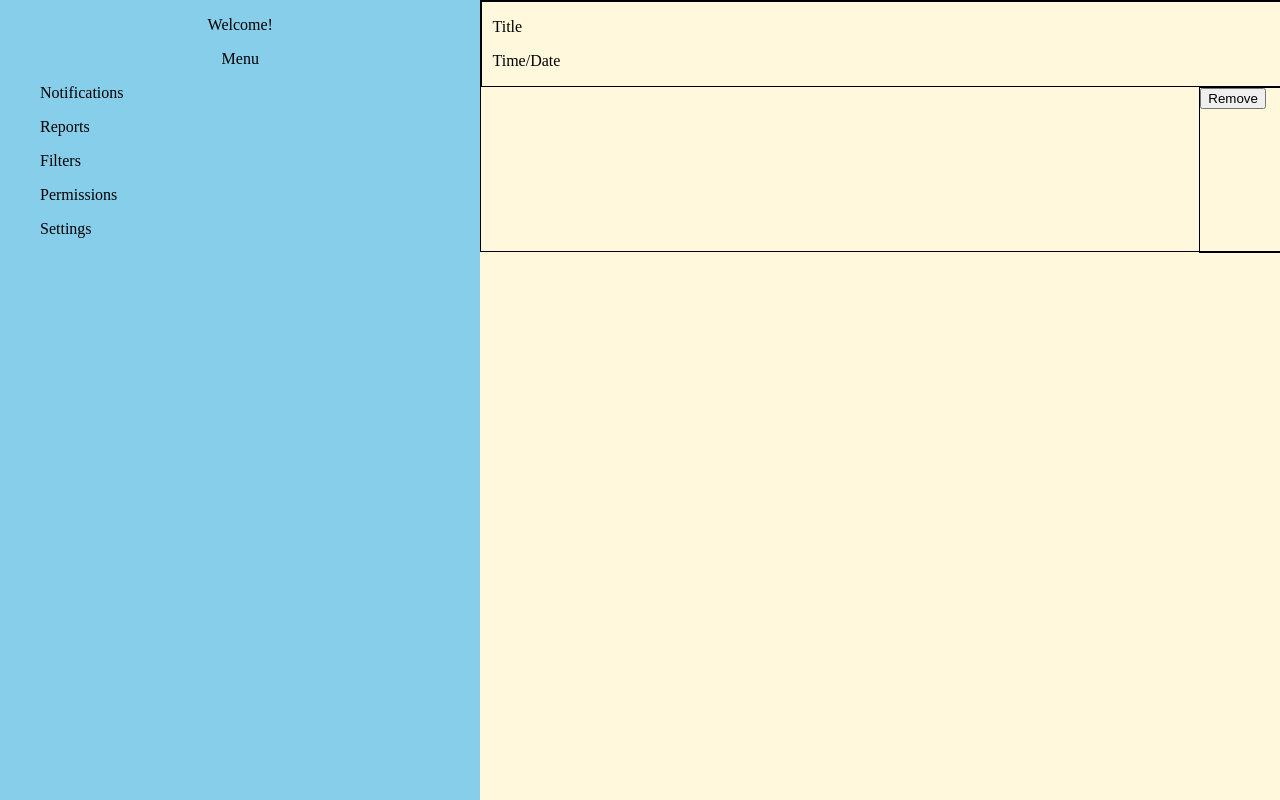
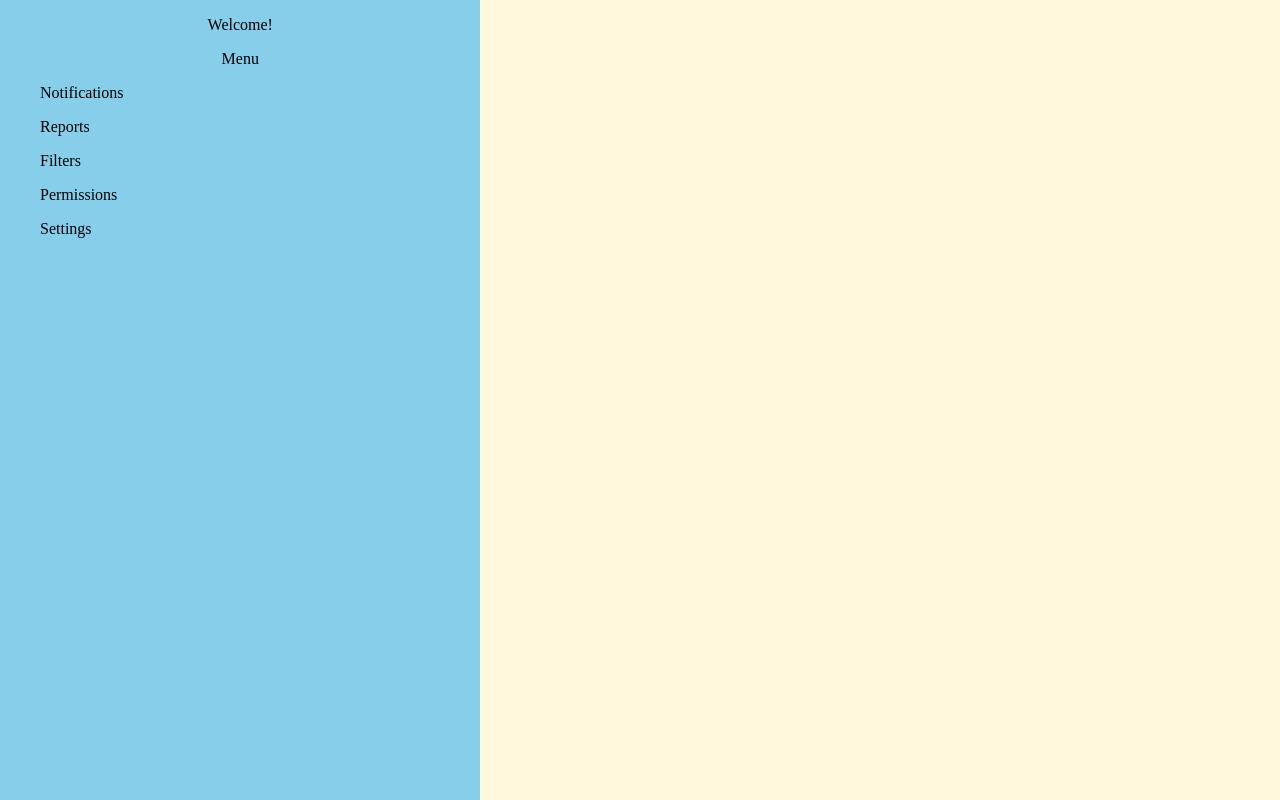
Before and after one commit to vmorse7/UNCACampusBreeze, a plain HTML site: page adminWebsite/docs/html/postsPage.html in a window 1280 px wide. Both pictures are taken after a click on the button "Remove". Drawn offline with Linux system fonts and the light colour scheme.

Commit message:
Added post removal function

```diff
--- a/adminWebsite/docs/css/postsPage.css
+++ b/adminWebsite/docs/css/postsPage.css
@@ -54,6 +54,6 @@ body {
 
 .postActions {
     border: .5px solid black;
-    width: 10%;
+    width: 100px;
     height: 100%;
 }
--- a/adminWebsite/docs/scripts/posts.js
+++ b/adminWebsite/docs/scripts/posts.js
@@ -39,9 +39,14 @@ Pseudocode:
 
 */
 
-var postStruct = '<div id="postsCont">'+'<div class="titleCont">'+'<div class="postTitle">'+'<p id="title">Title</p>'+'<p id="date">Time/Date</p>'+'</div>'+'</div>'+'<div class="content">'+'<div class="text">'+'<p id="postText"></p>'+'</div>'+'<div class="postActions">'+'<button id="remove">Remove</button>'+'</div>'+'</div>'+'</div>';
+var postStruct = '<div id="postsCont">'+'<div class="titleCont">'+'<div class="postTitle">'+'<p id="title">Title</p>'+'<p id="date">Time/Date</p>'+'</div>'+'</div>'+'<div class="content">'+'<div class="text">'+'<p id="postText"></p>'+'</div>'+'<div class="postActions">'+'<button id="remove" onclick="removePost()">Remove</button>'+'</div>'+'</div>'+'</div>';
 
 document.getElementById("postCont").innerHTML = postStruct;
+
+/*Remove post function */
+function removePost(){
+    document.getElementById("postCont").innerHTML = "";
+}
 
 /*
 function loadPosts(){
```
